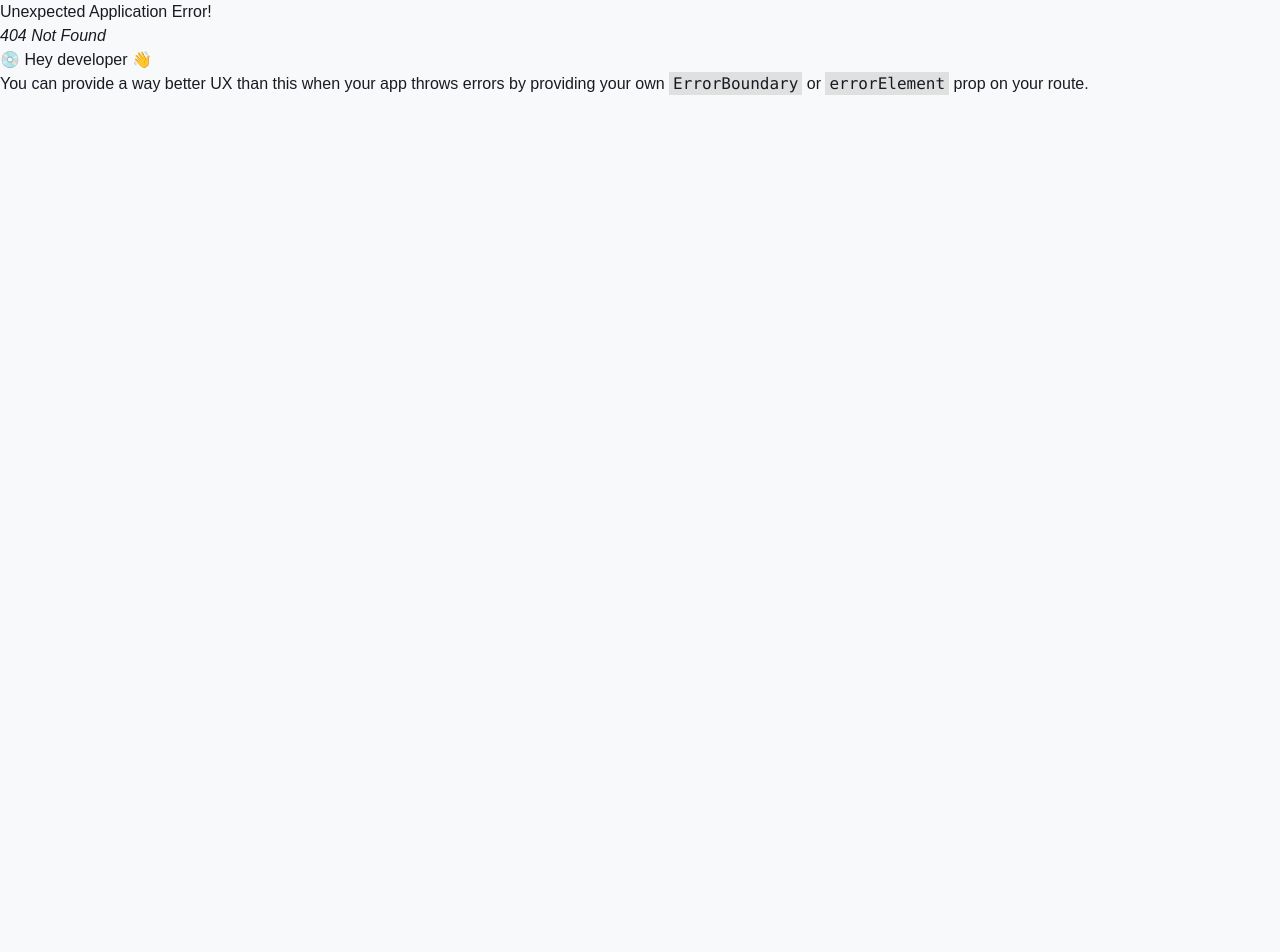
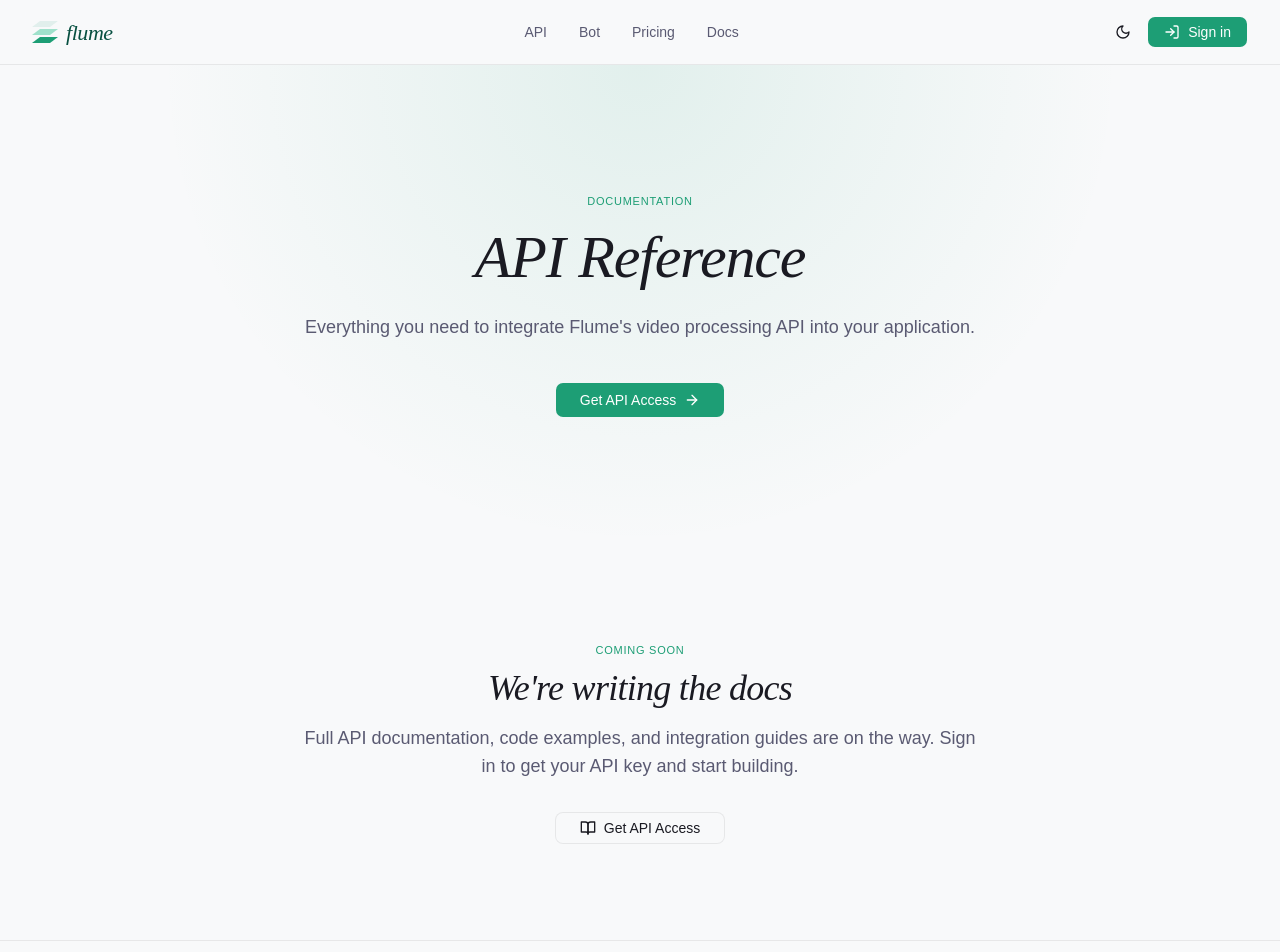
Before and after one commit to ojogu/flume, a React (Vite) app in the folder web/: page /api in a window 1280 px wide. Before the commit this address had no page. Shown: the top 952 px of the page. Before the commit the page ends 800 px from the top, so only its background shows below. Built offline with nearby package versions, Linux system fonts and the light colour scheme.

Commit message:
feat(web): add DocsPage at /api and wire landing CTAs to /login
- Add placeholder DocsPage with API reference hero and 'coming soon' section
- Register /api route pointing to DocsPage
- Change landing 'Get API Access' and pricing CTAs from hash anchors to /login

```diff
--- a/web/src/components/landing/CTASection.tsx
+++ b/web/src/components/landing/CTASection.tsx
@@ -1,4 +1,5 @@
 import { ArrowRight, MessageCircle } from 'lucide-react'
+import { Link } from 'react-router-dom'
 import { buttonVariants } from '@/components/ui/button'
 import { cn } from '@/lib/utils'
 
@@ -19,13 +20,13 @@
           </p>
 
           <div className="mt-10 flex flex-col sm:flex-row items-center justify-center gap-3">
-            <a
-              href="#docs"
+            <Link
+              to="/login"
               className={cn(buttonVariants({ variant: 'default', size: 'lg' }), 'px-6 gap-2')}
             >
               Get API Access
               <ArrowRight className="h-4 w-4" />
-            </a>
+            </Link>
 
             <a
               href="https://t.me/getflume_bot"
--- a/web/src/components/landing/PricingSection.tsx
+++ b/web/src/components/landing/PricingSection.tsx
@@ -1,4 +1,5 @@
 import { Check } from 'lucide-react'
+import { Link } from 'react-router-dom'
 import { buttonVariants } from '@/components/ui/button'
 import { Badge } from '@/components/ui/badge'
 import { cn } from '@/lib/utils'
@@ -11,7 +12,7 @@
     description: 'Get started and explore the API',
     features: ['100 jobs/month', '500MB storage', 'Community support'],
     cta: 'Get Started',
-    href: '#api-access',
+    href: '/login',
     highlighted: false,
   },
   {
@@ -21,7 +22,7 @@
     description: 'For teams shipping production apps',
     features: ['5,000 jobs/month', '50GB storage', 'Email support', 'Webhook callbacks'],
     cta: 'Start Building',
-    href: '#api-access',
+    href: '/login',
     highlighted: true,
   },
   {
@@ -100,6 +101,20 @@
                 ))}
               </ul>
 
+              {tier.href.startsWith('/') ? (
+                <Link
+                  to={tier.href}
+                  className={cn(
+                    buttonVariants({
+                      variant: tier.highlighted ? 'default' : 'outline',
+                      size: 'default',
+                    }),
+                    'w-full justify-center px-4'
+                  )}
+                >
+                  {tier.cta}
+                </Link>
+              ) : (
                 <a
                   href={tier.href}
                   className={cn(
@@ -112,6 +127,7 @@
                 >
                   {tier.cta}
                 </a>
+              )}
             </div>
           ))}
         </div>
--- /dev/null
+++ b/web/src/pages/DocsPage.tsx
@@ -0,0 +1,68 @@
+import { Link } from 'react-router-dom'
+import { ArrowRight, BookOpen } from 'lucide-react'
+import { buttonVariants } from '@/components/ui/button'
+import { Navbar } from '@/components/common/Navbar'
+import { Footer } from '@/components/common/Footer'
+import { cn } from '@/lib/utils'
+
+export function DocsPage() {
+  return (
+    <div className="min-h-screen flex flex-col">
+      <Navbar />
+      <main className="flex-1">
+        <section className="relative overflow-hidden py-20 sm:py-28 lg:py-32">
+          <div className="gradient-hero absolute inset-0 -z-10" />
+
+          <div className="mx-auto max-w-6xl px-4 sm:px-6 lg:px-8">
+            <div className="mx-auto max-w-3xl text-center">
+              <p className="text-label text-brand mb-4">Documentation</p>
+
+              <h1 className="text-display text-4xl sm:text-5xl lg:text-[3.75rem] text-[var(--text-primary)]">
+                API Reference
+              </h1>
+
+              <p className="mt-6 text-lg text-[var(--text-secondary)] leading-relaxed">
+                Everything you need to integrate Flume's video processing API into your application.
+              </p>
+
+              <div className="mt-10 flex flex-col sm:flex-row items-center justify-center gap-3">
+                <Link
+                  to="/dashboard"
+                  className={cn(buttonVariants({ variant: 'default', size: 'lg' }), 'px-6 gap-2')}
+                >
+                  Get API Access
+                  <ArrowRight className="h-4 w-4" />
+                </Link>
+              </div>
+            </div>
+          </div>
+        </section>
+
+        <section className="py-20 sm:py-24">
+          <div className="mx-auto max-w-6xl px-4 sm:px-6 lg:px-8">
+            <div className="mx-auto max-w-2xl text-center">
+              <p className="text-label text-brand mb-3">Coming soon</p>
+              <h2 className="text-display text-3xl sm:text-4xl text-[var(--text-primary)]">
+                We're writing the docs
+              </h2>
+              <p className="mt-4 text-lg text-[var(--text-secondary)]">
+                Full API documentation, code examples, and integration guides are on the way.
+                Sign in to get your API key and start building.
+              </p>
+              <div className="mt-8">
+                <Link
+                  to="/dashboard"
+                  className={cn(buttonVariants({ variant: 'outline', size: 'default' }), 'px-6 gap-2')}
+                >
+                  <BookOpen className="h-4 w-4" />
+                  Get API Access
+                </Link>
+              </div>
+            </div>
+          </div>
+        </section>
+      </main>
+      <Footer />
+    </div>
+  )
+}
--- a/web/src/router/index.tsx
+++ b/web/src/router/index.tsx
@@ -5,6 +5,7 @@
 import { CallbackPage } from '@/pages/CallbackPage'
 import { LoginPage } from '@/pages/LoginPage'
 import { DashboardPage } from '@/pages/DashboardPage'
+import { DocsPage } from '@/pages/DocsPage'
 
 export const router = createBrowserRouter([
   {
@@ -20,6 +21,10 @@
     element: <PricingPage />,
   },
   {
+    path: '/api',
+    element: <DocsPage />,
+  },
+  {
     path: '/login',
     element: <LoginPage />,
   },
```
Lines whose indentation alone changed are shown as unchanged.
